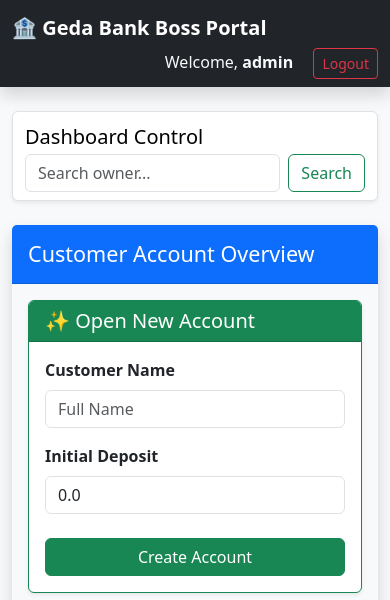
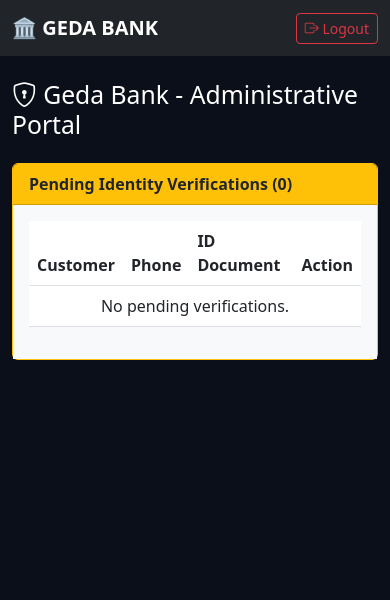
Before and after one commit to Yohannes-Garomsa/Banking-_System-_by-_python, a Django app: page / in a window 390 px wide. Shown: the top 600 px of the page. After the commit the page ends 360 px from the top, so only its background shows below. Run offline with Django 5.2, Linux system fonts and the light colour scheme; a user stored in the database is signed in.

Commit message:
feat: implement biometric ID verification and fix media storage
- Resolved Duplicate Entry error for phone_number field.
- Synchronized database schema using faked migrations and manual SQL.
- Implemented camera-to-file conversion using ContentFile and Base64.
- Configured MEDIA_URL and MEDIA_ROOT for dynamic image serving.
- Added Boss Portal verification queue with ID photo previews.

```diff
--- a/accounts/models.py
+++ b/accounts/models.py
@@ -1,6 +1,9 @@
 from django.db import models
 from django.contrib.auth.models import User # Built-in User system
 import uuid
+from django.db.models.signals import post_save
+
+from django.dispatch import receiver
 
 # Create your models here.
 class Account(models.Model):
@@ -11,7 +14,13 @@ class Account(models.Model):
 
     def __str__(self):
         return f"{self.owner}'s Account"
+    is_verified =models.BooleanField(default=False)
+    id_card_photo=models.ImageField(upload_to='verifications/ids/',null=True, blank=True)
+    live_selfie=models.ImageField(upload_to='veifications/selfies/',null=True, blank=True)
+    phone_number=models.CharField(max_length=15,unique=True,null=True,blank=True)
 
+    def __str__(self):
+        return f"{self.user.username}-{' ✅ verified' if self.is_verified else  '⏳ pending'}"
 class Transaction(models.Model):
 
       TRANSACTION_TYPES=(
@@ -30,3 +39,8 @@ class Transaction(models.Model):
       def __str__(self):
 
         return f"{self.tx_type} -${self.ref_id} "
+
+@receiver(post_save, sender=User)
+def create_user_account(sender, instance, created, **kwargs):
+    if created:
+        Account.objects.get_or_create(user=instance)
--- /dev/null
+++ b/accounts/templates/accounts/index.html
@@ -0,0 +1,47 @@
+{% extends 'base.html' %}
+{% block content %}
+<div class="container-fluid mt-4">
+    <h2 class="mb-4"><i class="bi bi-shield-lock"></i> Geda Bank - Administrative Portal</h2>
+
+    <div class="card border-warning mb-5">
+        <div class="card-header bg-warning text-dark fw-bold">
+            Pending Identity Verifications ({{ pending_count }})
+        </div>
+        <div class="card-body bg-light">
+            <table class="table table-hover align-middle">
+                <thead>
+                    <tr>
+                        <th>Customer</th>
+                        <th>Phone</th>
+                        <th>ID Document</th>
+                        <th>Action</th>
+                    </tr>
+                </thead>
+                <tbody>
+                    {% for account in accounts %}
+                        {% if not account.is_verified and account.id_card_photo %}
+                        <tr>
+                            <td><strong>{{ account.user.username }}</strong></td>
+                            <td>{{ account.phone_number }}</td>
+                            <td>
+                                <a href="{{ account.id_card_photo.url }}" target="_blank">
+                                    <img src="{{ account.id_card_photo.url }}" class="rounded shadow-sm" style="width: 80px; height: 50px; object-fit: cover;">
+                                </a>
+                            </td>
+                            <td>
+                                <form action="{% url 'approve_account' account.id %}" method="POST">
+                                    {% csrf_token %}
+                                    <button type="submit" class="btn btn-success btn-sm">Verify & Activate</button>
+                                </form>
+                            </td>
+                        </tr>
+                        {% endif %}
+                    {% empty %}
+                        <tr><td colspan="4" class="text-center">No pending verifications.</td></tr>
+                    {% endfor %}
+                </tbody>
+            </table>
+        </div>
+    </div>
+</div>
+{% endblock %}
--- a/accounts/templates/index.html
+++ b/accounts/templates/index.html
@@ -125,6 +125,14 @@
                                                 class="btn btn-sm btn-outline-danger"
                                                 onclick="return confirm('Are you sure you want to delete this account?')">Delete</a>
                                             </td>
+                                           <td>
+                                            {% if account.is_verified %}
+                                                <span class="badge bg-success">Verified</span>
+                                            {% else %}
+                                                <span class="badge bg-warning text-dark">Pending Review</span>
+                                            {% endif %}
+                                        </td>
+
                                         </tr>
                                         {% endfor %}
                                     </tbody>
--- a/accounts/views.py
+++ b/accounts/views.py
@@ -12,6 +12,10 @@ from django.contrib import messages
 from decimal import Decimal
 from django.contrib.auth.models import User
 
+import base64
+from django.core.files.base import ContentFile
+from django.shortcuts import render, redirect
+from django.contrib.auth.decorators import login_required
 
 def is_admin(user):
     return user.is_staff # Only staff/admins return True
@@ -28,7 +32,18 @@ def login_success(request):
 @user_passes_test(is_admin) # This locks the door for regular customers
 @login_required
 @never_cache
+@user_passes_test(lambda u:u.is_staff)
 def account_list(request):
+    #get all accounts
+    accounts=Account.objects.all()
+
+    # Specifically count how many are waiting for verification
+    pending_count=Account.objects.filter(is_verified=False).count()
+    return render(request,'accounts/index.html',{
+        'accounts':accounts,
+        'pending_count':pending_count
+    })
+
     if not request.user.is_staff:
         return redirect('customer_dashboard')
    # 1. Handle "Add New Account"
@@ -85,6 +100,30 @@ def account_list(request):
 
 @login_required
 def customer_dashboard(request):
+
+    try:
+        account = request.user.account
+    except Account.DoesNotExist:
+        # If it's an admin, send them to the boss portal
+        if request.user.is_staff:
+            return redirect('boss_portal')
+        # For others, maybe tell them to contact the bank
+        messages.error(request, "You do not have a bank account profile.")
+        return redirect('login')
+
+    account=request.user.account
+    # If the user hasn't uploaded their ID yet, send them to verify
+    if not account.id_card_photo:
+        return redirect('verify_identity')
+
+    # If they uploaded it but the Boss hasn't clicked "Approve"
+    if not account.is_verified:
+        return render(request,'accounts/success_pending.html')
+
+    #...otherwise, show the real dashboard ...
+    return render(request,'accounts/dashboard.html')
+
+
     try:
         # Get account linked to logged-in user
         account = Account.objects.get(user=request.user)
@@ -177,6 +216,10 @@ def withdraw_money(request):
 
 @login_required
 def transfer_money(request):
+    #check if the user is verified
+    if not request.user.account.is_verified:
+        return render(request, 'accounts/success_pending.html')
+
     if request.method =='POST':
         target_username=request.POST.get('target_user')
         amount_str=request.POST.get('amount')
@@ -222,3 +265,37 @@ def delete_account(request, pk):
     account = get_object_or_404(Account, pk=pk)
     account.delete()
     return redirect('account_list')
+
+@login_required
+def identity_verification(request):
+    if request.method =='POST':
+        id_data=request.POST.get('id_image')
+        # Inside the POST check
+        phone = request.POST.get('phone_number') # Make sure your HTML has an input with this name
+        if phone:
+           account.phone_number = phone
+
+        if id_data:
+            #convert the base64 image from the webcam to file
+            format, imgstr =id_data.split(';base64,')
+            ext =format.split('/')[-1]
+            data = ContentFile(base64.b64decode(imgstr), name=f"id_{request.user.id}.{ext}")
+
+
+            #save to the user's account
+            account =request.user.account
+            account.id_card_photo=data
+            account.save()
+
+            return redirect('customer_dashboard') # Or a success page
+
+    return render(request,'accounts/verify_identity.html')
+
+@user_passes_test(lambda u: u.is_staff)
+def approve_account(request, account_id):
+    if request.method == "POST":
+        account = Account.objects.get(id=account_id)
+        account.is_verified = True
+        account.save()
+        messages.success(request, f"Account for {account.user.username} has been activated!")
+    return redirect('boss_portal')
--- a/bank_website/settings.py
+++ b/bank_website/settings.py
@@ -10,6 +10,7 @@ For the full list of settings and their values, see
 https://docs.djangoproject.com/en/6.0/ref/settings/
 """
 
+import os
 from pathlib import Path
 import pymysql
 pymysql.install_as_MySQLdb()
@@ -128,3 +129,6 @@ LOGIN_REDIRECT_URL = 'account_list'
 LOGOUT_REDIRECT_URL = 'login'
 LOGIN_REDIRECT_URL='customer_dashboard'
 LOGOUT_REDIRECT_URL = 'login'  # Or whatever the name of your login URL is
+
+MEDIA_URL = '/media/'  # Must have the leading and trailing slash
+MEDIA_ROOT = os.path.join(BASE_DIR, 'media')
--- a/bank_website/urls.py
+++ b/bank_website/urls.py
@@ -28,6 +28,9 @@ from accounts.views import (
     withdraw_money
     )
 
+from django.conf import settings
+from django.conf.urls.static import static
+
 urlpatterns = [
     path('admin/', admin.site.urls),
     path('boss/',views.account_list,name='boss_portal'),
@@ -41,5 +44,11 @@ urlpatterns = [
     path('deposit/', deposit_money, name='deposit_money'),
     path('withdraw/', withdraw_money, name='withdraw_money'),
     path('transfer_money/' ,transfer_money, name='transfer_money'),
+    path('verify/', views.identity_verification, name='verify_identity'),
+    path('approve/<int:account_id>/', views.approve_account, name='approve_account'),
 
 ]
+
+
+if settings.DEBUG:
+    urlpatterns += static(settings.MEDIA_URL, document_root=settings.MEDIA_ROOT)
```
Also changed, not shown: accounts/templates/accounts/success_pending.html (added, +12 -0 lines), accounts/templates/accounts/verify_identity.html (added, +46 -0 lines), accounts/migrations/0005_account_id_card_photo_account_is_verified_and_more.py (added), verifications/ids/id_2.png (added).
